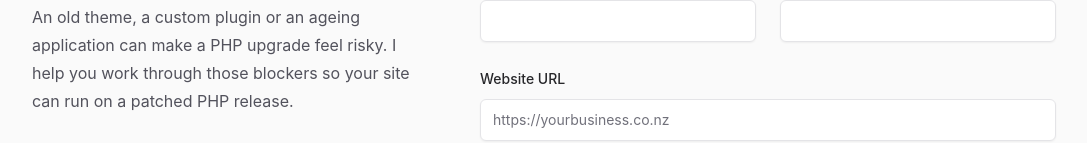
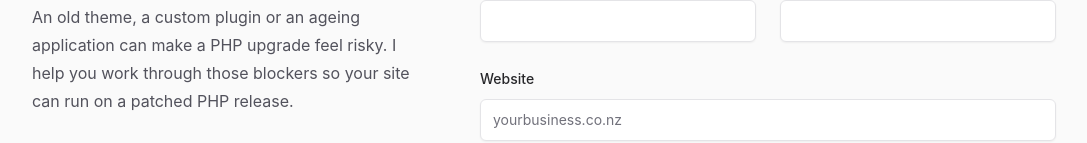
Before and after one commit to carlaiau/home, a Next.js app: page /php2shell in a window 1280 px wide. Shown: the part 809-952 px from the top of the page, without its empty margins (96-1183 px from the left). Built offline with nearby package versions, Linux system fonts and the light colour scheme.

Commit message:
url -> text

```diff
--- a/public/__forms.html
+++ b/public/__forms.html
@@ -32,7 +32,7 @@
       <input name="subject" type="text" />
       <input name="name" type="text" />
       <input name="email" type="email" />
-      <input name="website" type="url" />
+      <input name="website" type="text" />
       <input name="platform" type="text" />
       <input name="hosting" type="text" />
       <input name="message" type="text" />
--- a/src/app/php2shell/PhpSupportForm.tsx
+++ b/src/app/php2shell/PhpSupportForm.tsx
@@ -84,11 +84,11 @@ export function PhpSupportForm() {
           maxLength={254}
         />
         <TextField
-          label="Website URL"
+          label="Website"
           name="website"
-          type="url"
+          type="text"
           autoComplete="url"
-          placeholder="https://yourbusiness.co.nz"
+          placeholder="yourbusiness.co.nz"
           required
           maxLength={2048}
           className="sm:col-span-2"
```
